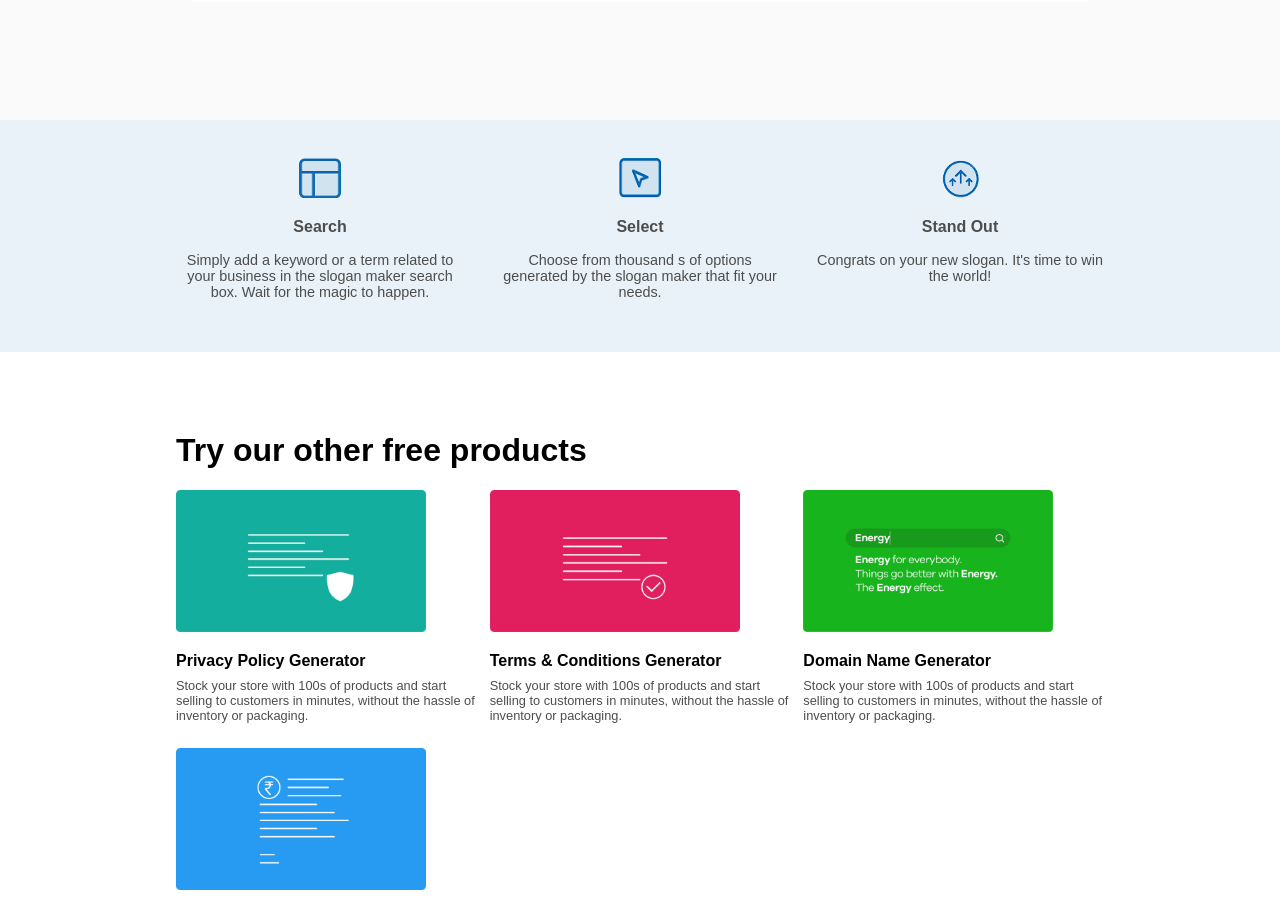
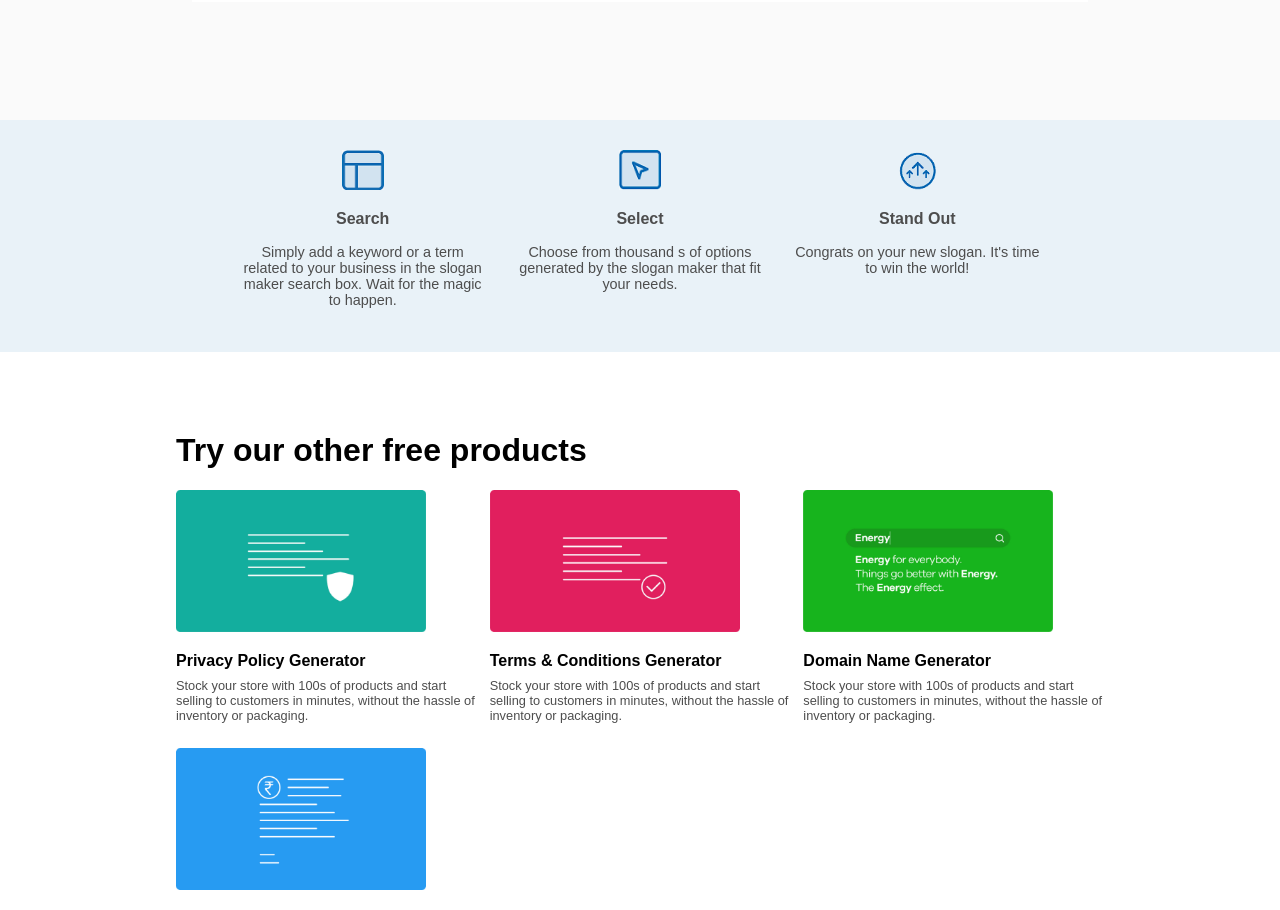
Before and after one commit to codefromrvk/dukaan-demo, a React (Create React App) app: page / in a window 1280 px wide. Shown: the part 1640-2550 px from the top of the page. Built offline with nearby package versions, Linux system fonts and the light colour scheme.

Commit message:
Update options.css

```diff
--- a/src/Components/Options/options.css
+++ b/src/Components/Options/options.css
@@ -1,11 +1,11 @@
 .options-box {
-  display: flex;
-  height: 200px;
-  background-color: #146eb417;
-  align-items: center;
-  padding: 1rem 10rem;
-  font-size: 16px;
-  color: #4d4d4d;
+     display: flex;
+    height: 200px;
+    background-color: rgba(20,110,180,.09019607843137255);
+    align-items: center;
+    padding: 1rem 14rem;
+    font-size: 16px;
+    color: #4d4d4d;
 }
 
 .options-wrapper {
```
